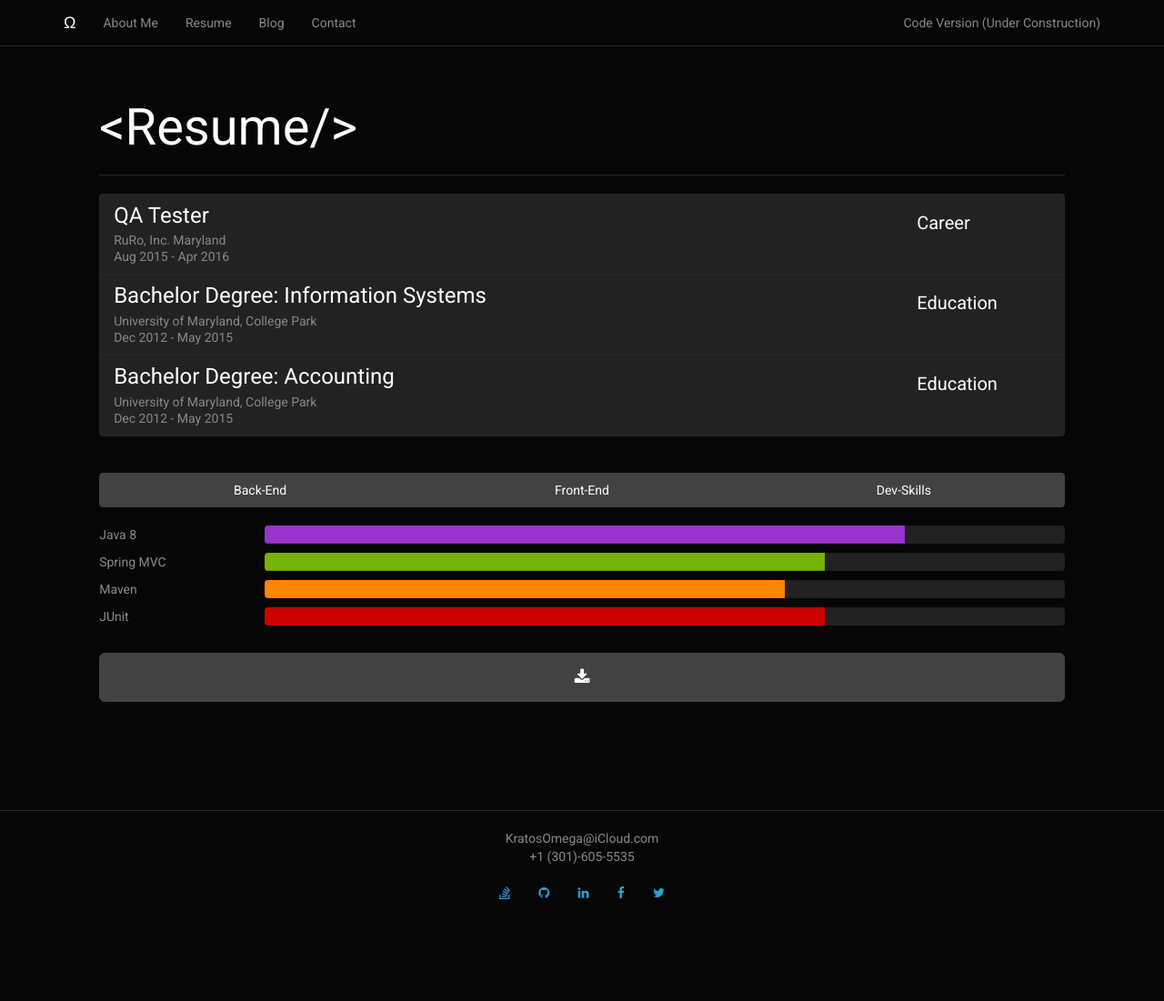
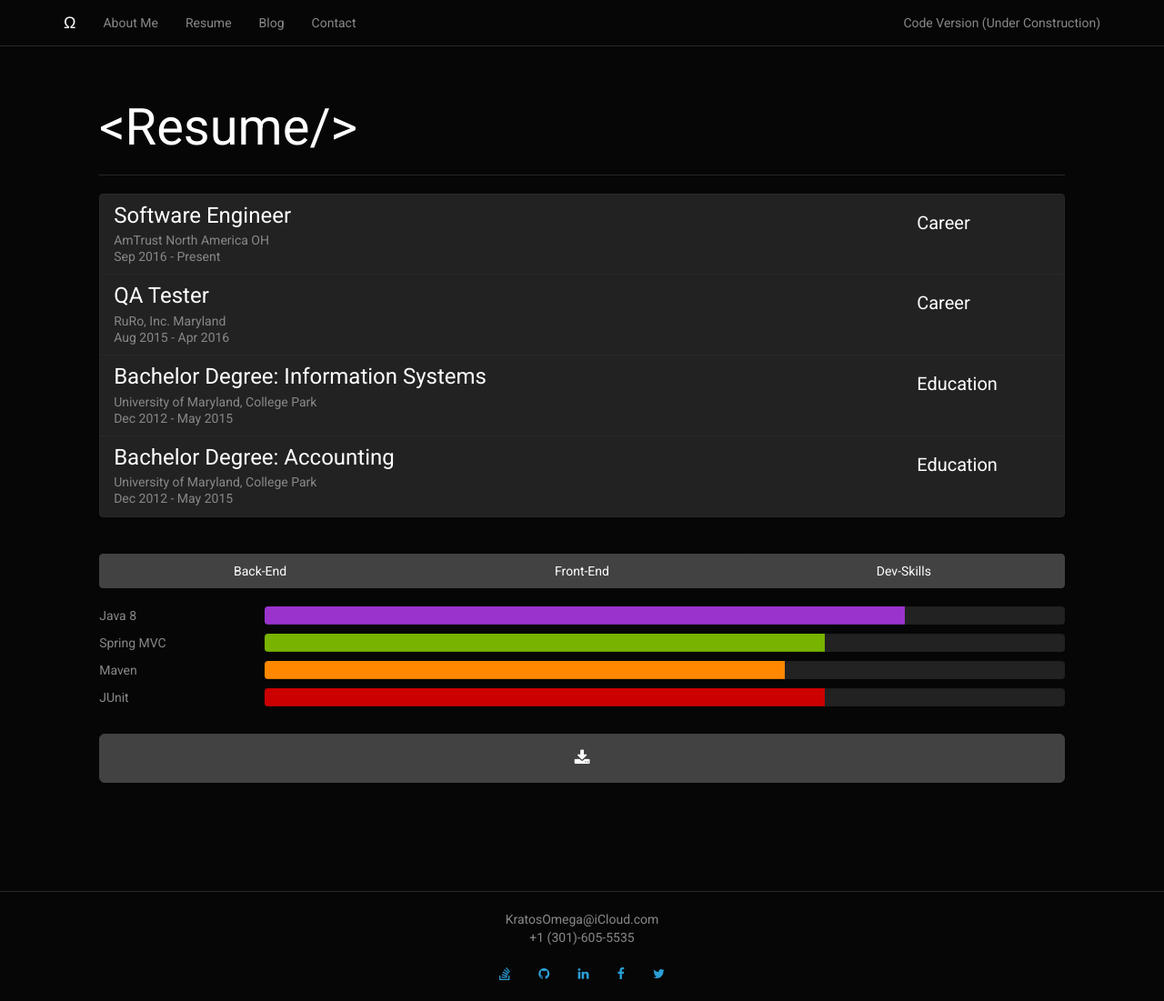
Before and after one commit to KratosOmega/omega-portfolio, a Jekyll site: the page built from resume.html, in a window 1280 px wide and 1101 px high. Shown: the whole window at 91% size. Built offline with Jekyll 4.4.1, drawn with Linux system fonts in a browser that asks for light colours; nearby versions of some CDN libraries; Markdown is read by kramdown in place of the engine named in the settings.

Commit message:
update resume.html for current career status

```diff
--- a/.#resume.html
+++ /dev/null
@@ -1 +0,0 @@
-Kratos@Xins-MacBook-Air.local.43161
--- a/resume.html
+++ b/resume.html
@@ -14,6 +14,19 @@ layout: page
         <div class="row">
             <div class="col-sm-12 col-md-offset-1 col-md-10 col-lg-offset-1 col-lg-10">
                 <div class="list-group">
+                    <a href="#" class="list-group-item">
+                        <div class="row">
+                            <div class="col-sm-12 col-md-10 col-lg-10">
+                                <h4 class="list-group-item-heading">Software Engineer</h4>
+                                <p class="list-group-item-text">AmTrust North America OH</p>
+                                <p class="list-group-item-text">Sep 2016 - Present</p>
+                            </div>
+                            <div class="col-sm-12 col-md-2 col-lg-2">
+                                <h5>Career</h5>
+                            </div>
+                        </div>
+                    </a>
+
                     <a href="#" class="list-group-item">
                         <div class="row">
                             <div class="col-sm-12 col-md-10 col-lg-10">
```
Lines whose indentation alone changed are shown as unchanged.
